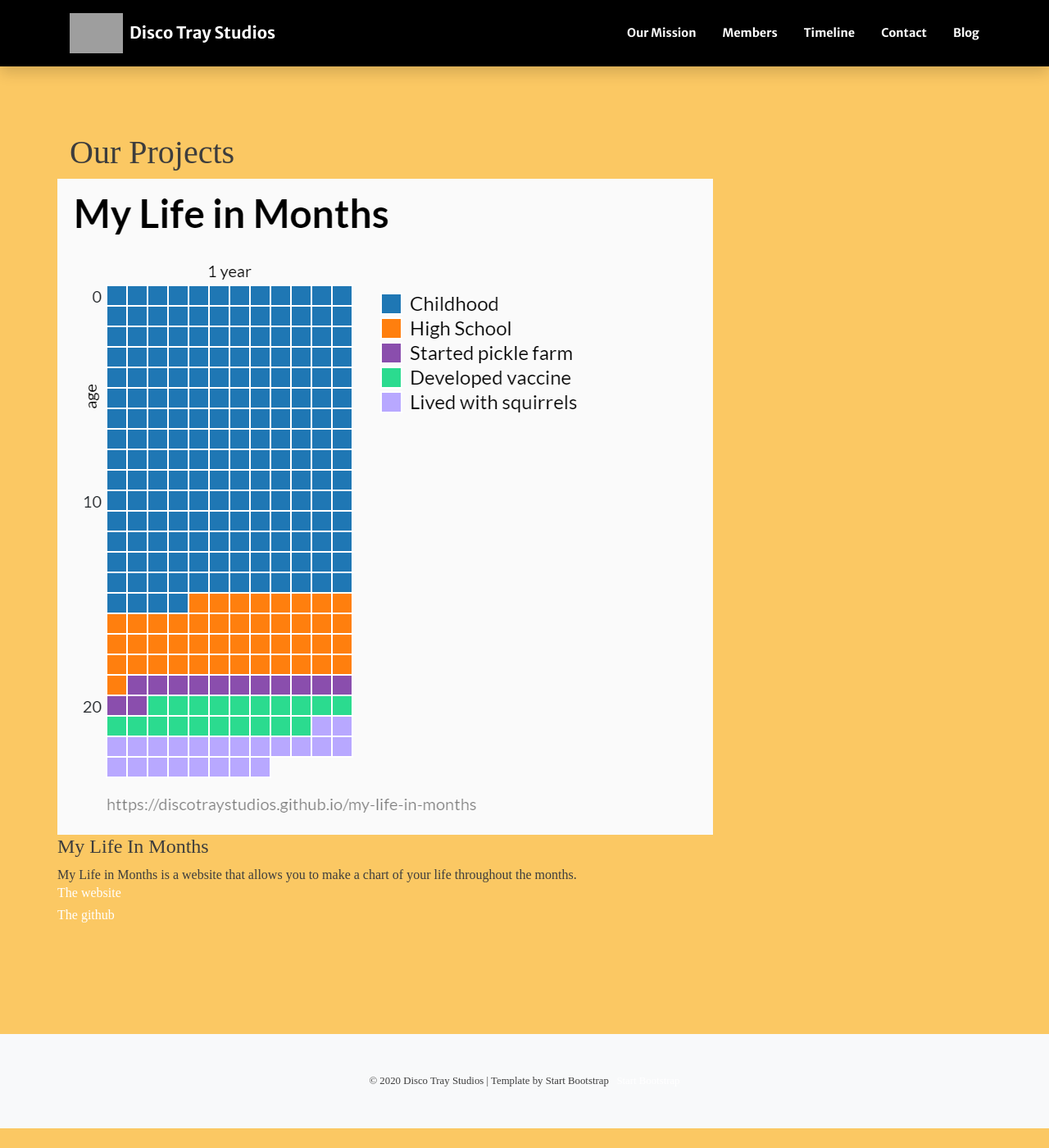
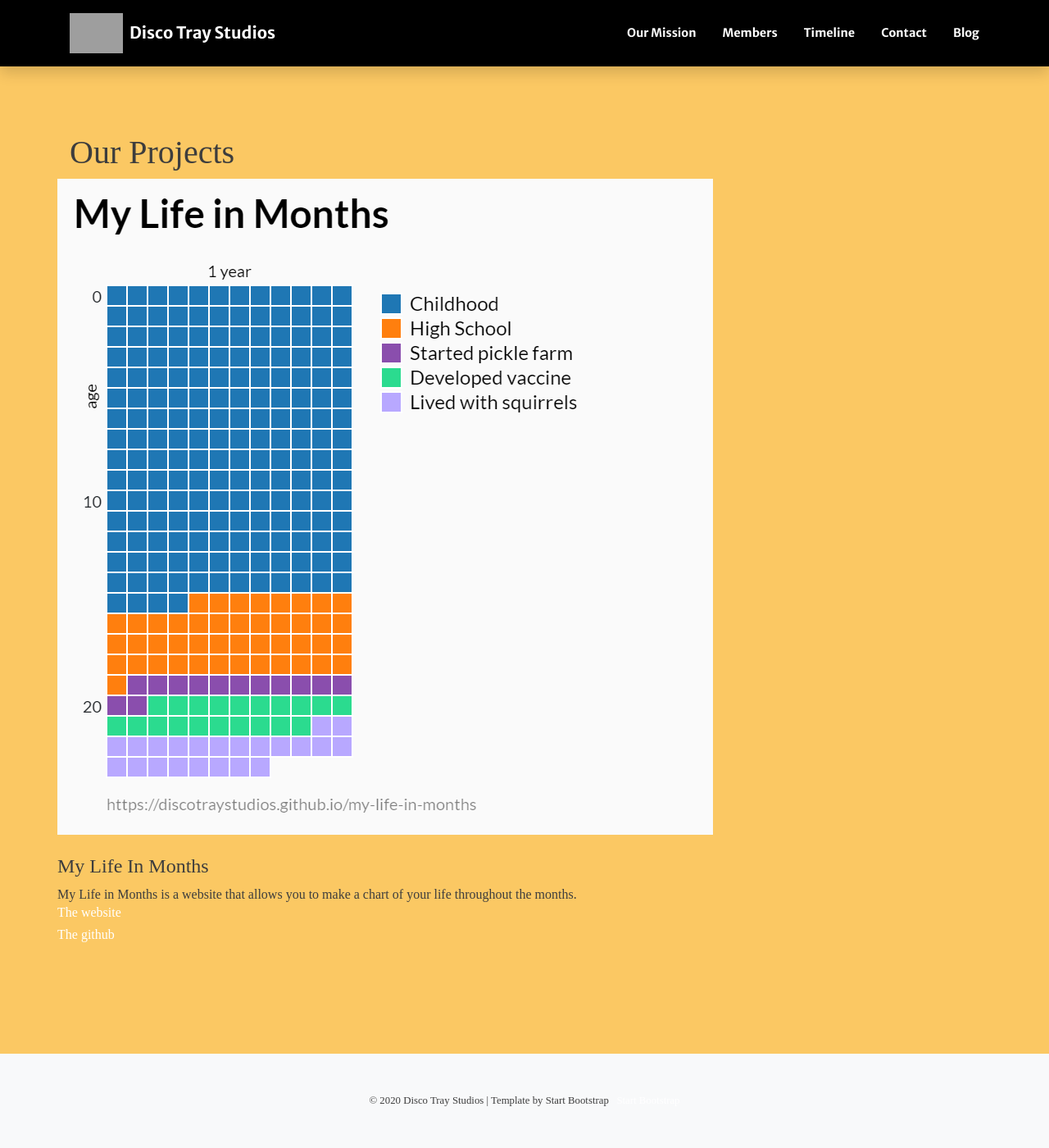
Before and after one commit to souvorinkg/discotraystudios.github.io, a Jekyll site: the page built from elements.html, in a window 1280 px wide and 1400 px high, scrolled down 206 px. Shown: the whole window at 82% size. Built offline with Jekyll 4.4.1, drawn with Linux system fonts in a browser that asks for light colours; nearby versions of some CDN libraries; some web fonts are replaced; before the commit the page ends 1582 px from its top, so only the background shows below that; grey boxes are pictures that could not be loaded.

Commit message:
Restyled more project components

```diff
--- a/_includes/contact.html
+++ b/_includes/contact.html
@@ -32,7 +32,7 @@
       {% assign fa = action.icon_type | default: "fas" %}
       <div class="col ml-auto text-center">
         <i class="{{ fa }} {{ action.icon }} fa-3x mb-3 text-muted"></i>
-        <a class="d-block text-secondary" href="{{ action.url }}">{{ action.title }}</a>
+        <a class="d-block text-dark" href="{{ action.url }}">{{ action.title }}</a>
       </div>
       {% endfor %}
     </div>
--- a/_layouts/home.html
+++ b/_layouts/home.html
@@ -6,11 +6,11 @@
   <div class="container h-100">
     <div class="row h-100 align-items-center justify-content-center text-center">
       <div class="col-lg-10 align-self-end">
-        <h1 class="text-uppercase text-white font-weight-bold">{{ page.header.title }}</h1>
+        <h1 id="mainwords" class="text-uppercase text-white font-weight-bold">{{ page.header.title }}</h1>
         <hr class="divider my-4">
       </div>
       <div class="col-lg-8 align-self-baseline">
-        <p class="text-white-75 font-weight-light mb-5 text-secondary">{{ page.header.text }}</p>
+        <p id="mainwords" class="text-white-75 font-weight-light mb-5">{{ page.header.text }}</p>
         {% if page.header.action %}
         <a class="btn btn-primary btn-xl js-scroll-trigger" href="{{ page.header.action.url }}">{{ page.header.action.label }}</a>
         {% endif %}
--- a/assets/css/main.scss
+++ b/assets/css/main.scss
@@ -10,3 +10,21 @@
         "page",
         "icons"
 ;
+
+#mainwords {
+        // -webkit-text-stroke: 1px black;
+        // color: white;
+        // text-shadow:
+        //     3px 3px 0 #000,
+        //   -1px -1px 0 #000,
+        //    1px -1px 0 #000,
+        //    -1px 1px 0 #000,
+        //     1px 1px 0 #000;
+        color: white;
+        text-shadow:
+                -1px -1px 0 #000,
+                1px -1px 0 #000,
+                -1px 1px 0 #000,
+                1px 1px 0 #000;
+
+     }
--- a/elements.html
+++ b/elements.html
@@ -11,7 +11,7 @@
 <h1> Our Projects </h1>
 <div class="box alt">
 		<div class="row 50% uniform">
-			<div class="6u"><span class="image fit"><img src="{{ '/assets/img/my-life-in-months.png' | prepend: site.baseurl }}" alt="" /></span></div>
+			<div class="6u mb-4"><span class="image fit"><img src="{{ '/assets/img/my-life-in-months.png' | prepend: site.baseurl }}" alt="" /></span></div>
       <div class="6u 12u$(small)">
         <h4> My Life In Months </h4>
         <h8> My Life in Months is a website that allows you to make a chart of your life throughout the months.  </h8>
```
